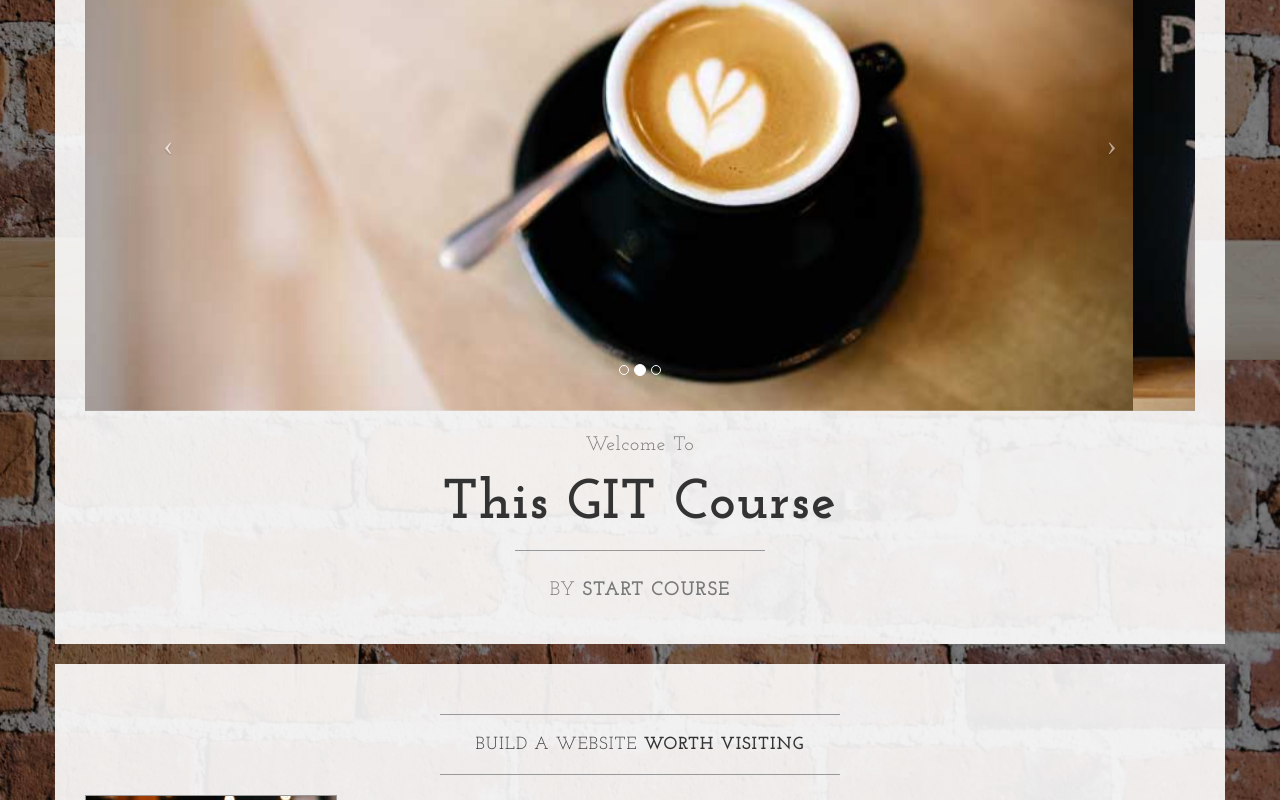
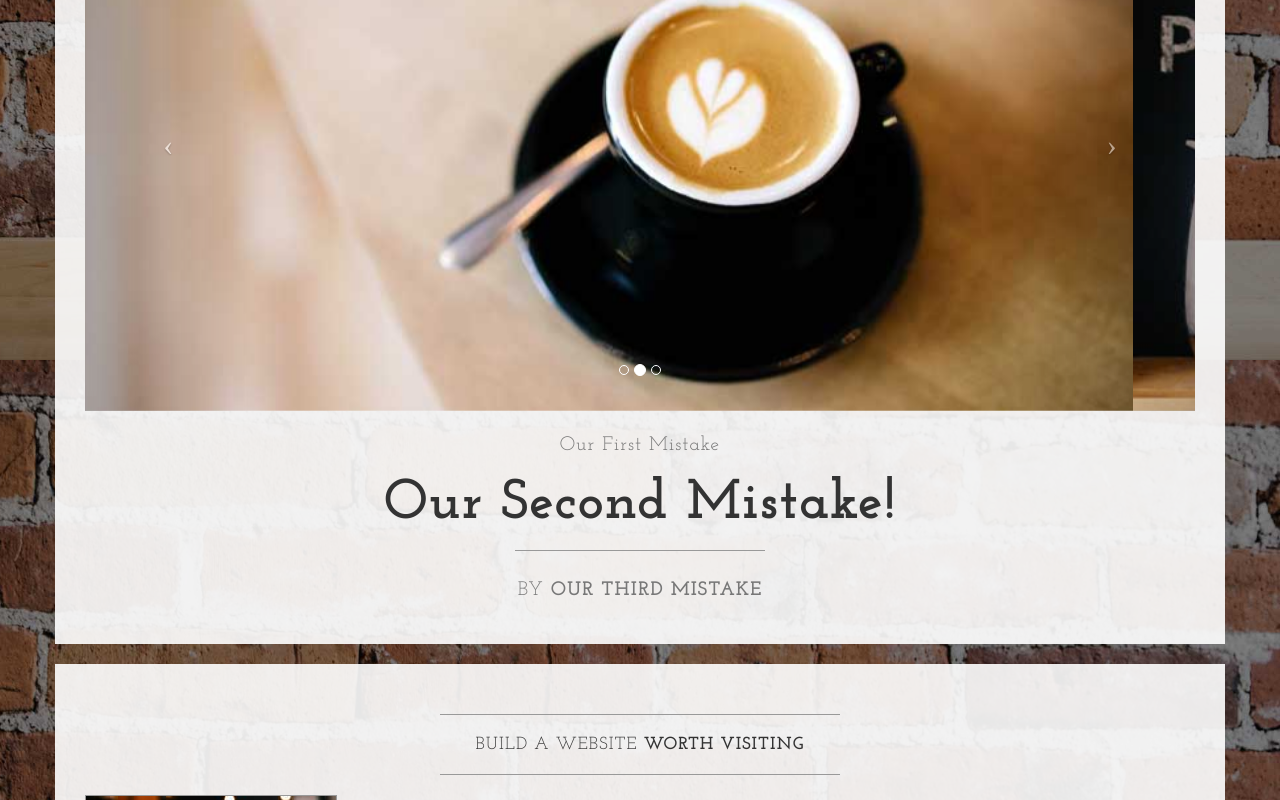
Before and after one commit to MHJGKane/Learning, a plain HTML site: page index.html in a window 1280 px wide. Shown: the part 440-1240 px from the top of the page. Drawn offline with nearby package versions, Linux system fonts and the light colour scheme.

Commit message:
Committing our third mistake, we left the other two in place

```diff
--- a/index.html
+++ b/index.html
@@ -106,13 +106,13 @@
                         </a>
                     </div>
                     <h2 class="brand-before">
-                        <small>Welcome to</small>
+                        <small>Our first mistake</small>
                     </h2>
-                    <h1 class="brand-name">This GIT Course</h1>
+                    <h1 class="brand-name">Our second mistake!</h1>
                     <hr class="tagline-divider">
                     <h2>
                         <small>By
-                            <strong>Start Course</strong>
+                            <strong>Our third mistake</strong>
                         </small>
                     </h2>
                 </div>
```
